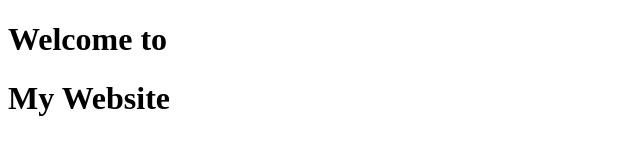
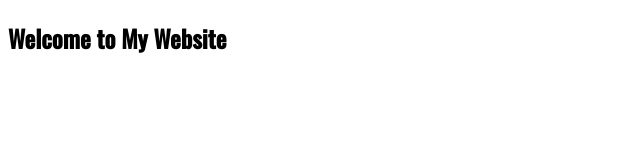
Before and after one commit to Sakhawat0pu/random_website, a plain HTML site: page index.html in a window 1280 px wide. Shown: the whole page, without its empty margins (0-640 px from the left). Drawn offline with nearby package versions, Linux system fonts and the light colour scheme.

Commit message:
added google font

```diff
--- a/index.html
+++ b/index.html
@@ -6,13 +6,18 @@
     <meta http-equiv="X-UA-Compatible" content="IE=edge">
     <meta name="viewport" content="width=device-width, initial-scale=1.0">
     <title>Sakhawat Hossain</title>
+    <link rel="preconnect" href="https://fonts.googleapis.com">
+    <link rel="preconnect" href="https://fonts.gstatic.com" crossorigin>
+    <link href="https://fonts.googleapis.com/css2?family=Oswald:wght@500&display=swap" rel="stylesheet">
     <link rel="stylesheet" href="style.css">
 </head>
 
 <body>
-    <h1>Welcome to</h1>
-    <h1>My Website</h1>
-
+    <section>
+        <div>
+            <h1>Welcome to My Website</h1>
+        </div>
+    </section>
 </body>
 
 </html>
--- a/style.css
+++ b/style.css
@@ -0,0 +1,3 @@
+body{
+    font-family: 'Oswald', sans-serif;
+}
```
